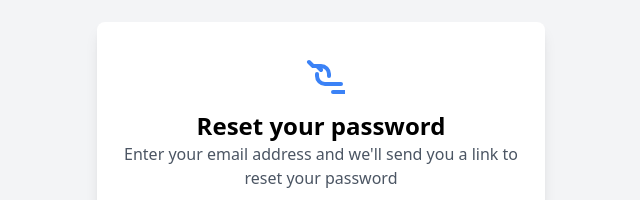
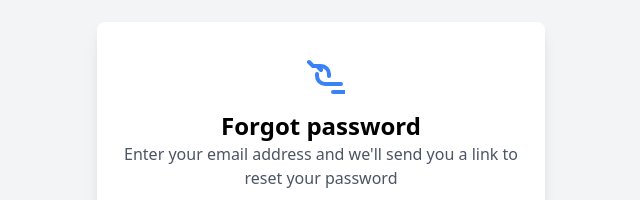
Before and after one commit to codinggita/laundry_buddy, a React (Vite) app in the folder Frontend/: page /resetpassword in a window 1280 px wide. Shown: the part 207-407 px from the top of the page, without its empty margins (319-959 px from the left). Built offline with nearby package versions, Linux system fonts and the light colour scheme.

Commit message:
Chnage the title from Reset password to Forgot password

```diff
--- a/Frontend/src/Component/User/ForgotPassword.jsx
+++ b/Frontend/src/Component/User/ForgotPassword.jsx
@@ -19,7 +19,7 @@
         </div>
 
         {/* Title */}
-        <h2 className="text-xl sm:text-2xl font-bold text-center">Reset your password</h2>
+        <h2 className="text-xl sm:text-2xl font-bold text-center">Forgot password</h2>
         <p className="text-gray-600 text-sm sm:text-base text-center mb-6">
           Enter your email address and we'll send you a link to reset your password
         </p>
```
